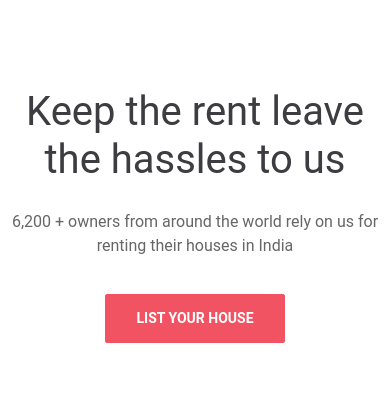
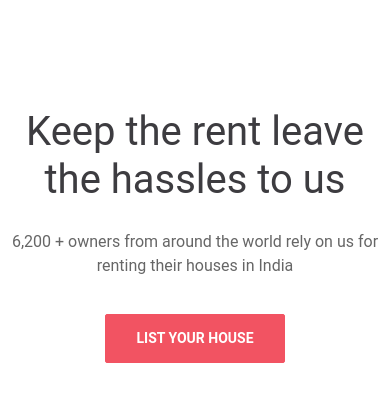
Before and after one commit to shanbyju/shanbyju.github.io, a plain HTML site: page nestaway/listhouse/index.html in a window 390 px wide. Drawn offline with Linux system fonts and the light colour scheme.

Commit message:
small change

```diff
--- a/nestaway/listhouse/css/style.css
+++ b/nestaway/listhouse/css/style.css
@@ -380,6 +380,9 @@ input{
 }
 
 @media only screen and (max-width: 768px) {
+  .main-div{
+    padding: 20px 0;
+  }
    .progress-widget, .small-widge, .action-widget{
     width: 100%;
    }
```
